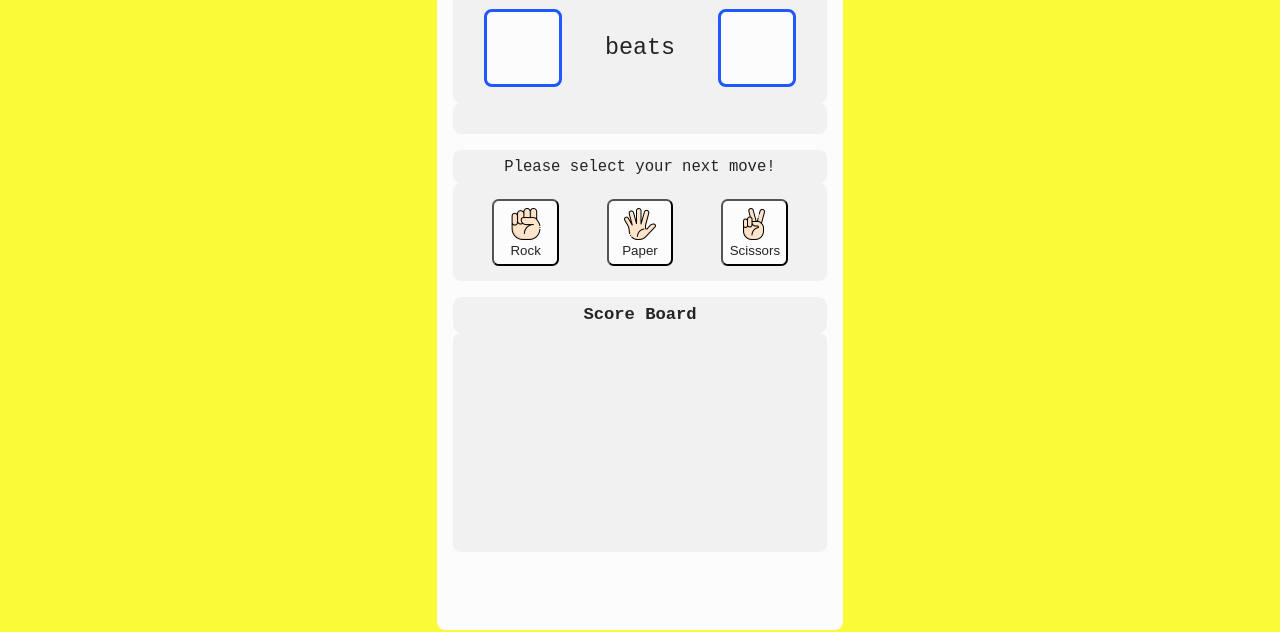
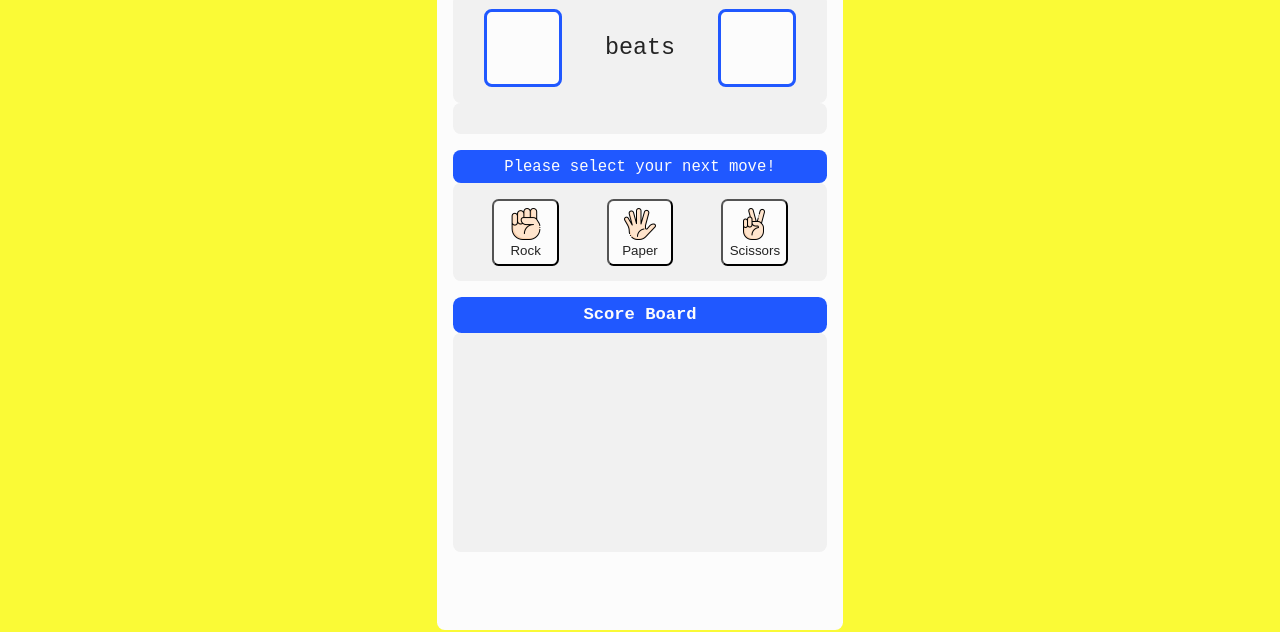
Before and after one commit to Aparichit0/rock-paper-scissors, a plain HTML site: page index.html in a window 1280 px wide. Shown: the part 88-720 px from the top of the page. Drawn offline with Linux system fonts and the light colour scheme.

Commit message:
highlighted background-color for headings

```diff
--- a/style.css
+++ b/style.css
@@ -48,10 +48,12 @@ h1 {
 }
 
 /* announcement section style */
-h2 {
+section>h2 {
     padding: 0.5em 0;
     font-size: 1em;
     font-weight: 500;
+    background-color: var(--highlightColor);
+    color: var(--fgColor);
 }
 
 section {
```
